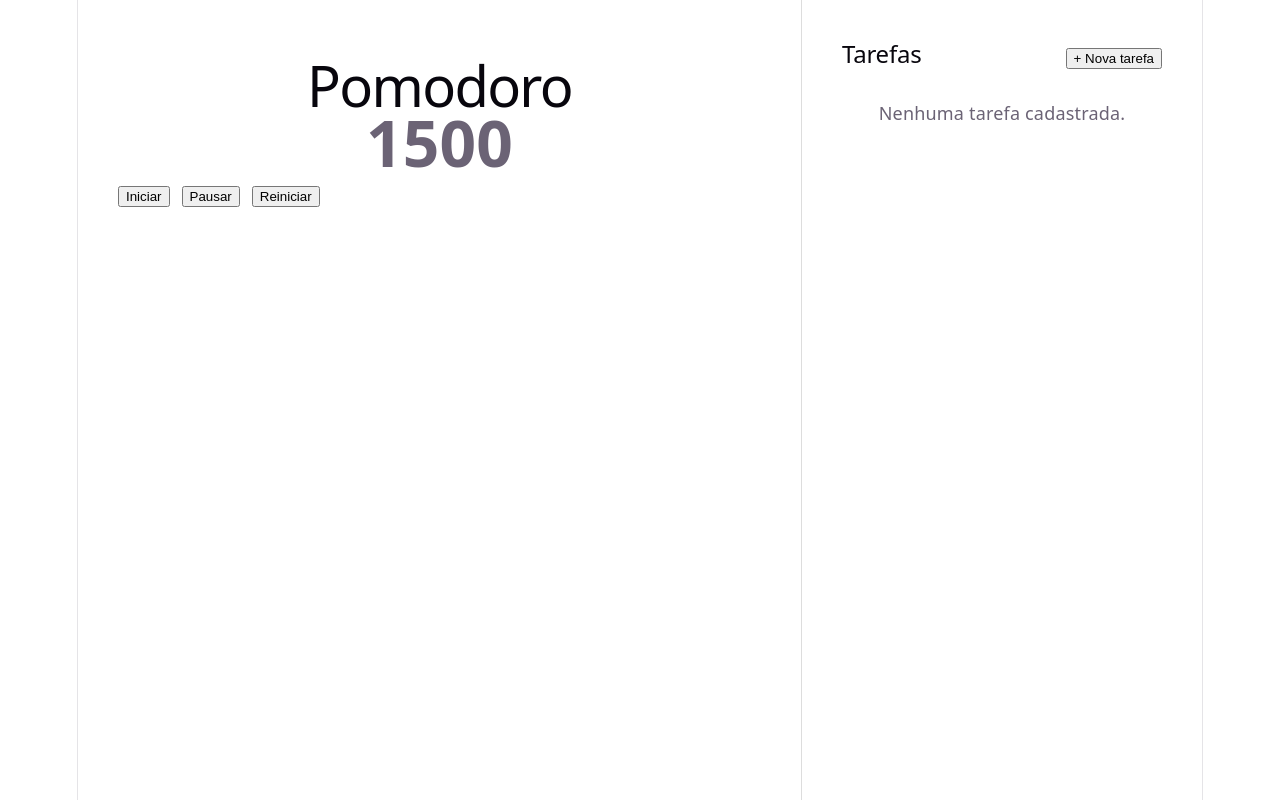
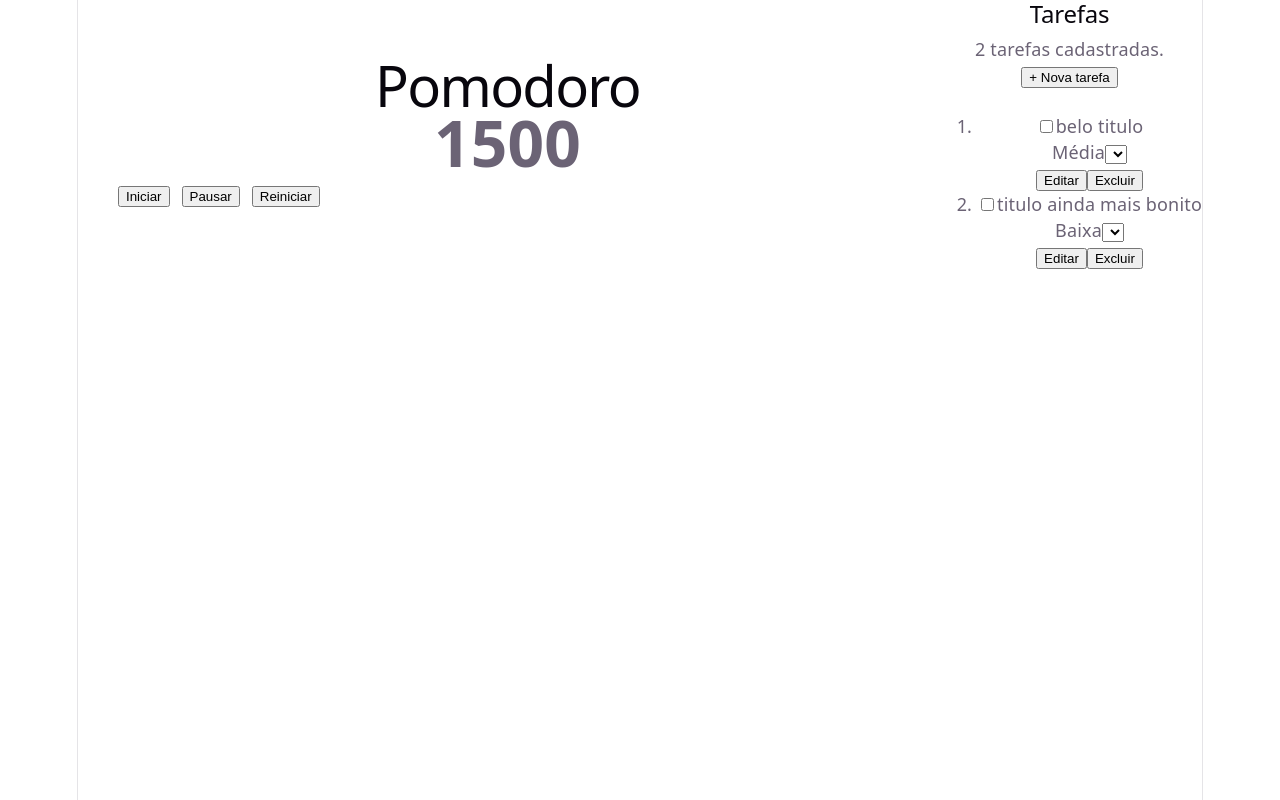
Before and after one commit to Pomodoro-web/Pomodoro, a React (Vite) app: page / in a window 1280 px wide. Built offline with nearby package versions, Linux system fonts and the light colour scheme.

Commit message:
Fundacao para Gestor de Tarefas

```diff
--- /dev/null
+++ b/src/componentes/Tarefas/Comum.ts
@@ -0,0 +1,88 @@
+
+// estados importantes para a tarefa
+export type EstadoTarefa = 'backlog' | 'todo' | 'emExecucao' | 'concluida' | 'cancelada';
+
+export function getTextoEquivalenteEstado(x: EstadoTarefa) : string {
+    switch (x) {
+        case 'todo':
+            return "Pendente.";
+        case 'backlog':
+            return "Incerta.";
+        case 'cancelada':
+            return "Cancelada!";
+        case 'concluida':
+            return "Concluída!"
+        default:
+            return "Em execução.";
+    }
+};
+
+export function getTextoEquivalentePrioridade(x: number) : string {
+    switch (x) {
+        case 0:
+            return "Baixa";
+        case 1:
+            return "Média"
+        default:
+            return "Alta";
+    }
+}
+
+export type Tarefa = {
+    id: number
+    titulo: string
+    estado: EstadoTarefa
+    prioridade: number
+    criadaEm: string
+    atualizadaEm: string
+};
+
+
+
+// nesse caso, o que o usuario deve infomrar para criar a tarefa
+export type FormularioTarefa = Pick<Tarefa, 'titulo' | 'estado' | 'prioridade'>;
+
+
+export const CHAVE_LS_TAREFAS = 'pomodoro.tarefas'
+export const CHAVE_LS_TAREFAS_CONTADOR = 'pomodoro.tarefas.contador'
+
+
+export const formularioInicial: FormularioTarefa = {
+    titulo: '',
+    estado: 'backlog',
+    prioridade: 1,
+};
+
+export function carregarTarefas(): Tarefa[] {
+
+    const dados = localStorage.getItem(CHAVE_LS_TAREFAS)
+    if (!dados) {
+        return []
+    }
+
+    return JSON.parse(dados);
+
+}
+
+export function salvarTarefas(tarefas: Tarefa[]): void {
+
+    localStorage.setItem(CHAVE_LS_TAREFAS, JSON.stringify(tarefas))
+
+}
+
+export function gerarIDUnico(): number {
+    // para garantir que seja unico mesmo, vamos ir salvando no localStorage tambem
+
+    const novoId = localStorage.getItem(CHAVE_LS_TAREFAS_CONTADOR);
+
+    if (novoId == null) {
+        localStorage.setItem(CHAVE_LS_TAREFAS_CONTADOR, "2");
+        return 1;
+    }
+
+    const idNum = Number.parseInt(novoId);
+    localStorage.setItem(CHAVE_LS_TAREFAS_CONTADOR, String(idNum + 1));
+
+    return idNum;
+
+}
--- /dev/null
+++ b/src/componentes/Tarefas/HeaderTarefas.tsx
@@ -0,0 +1,18 @@
+type Props = {
+    quantidade: number
+    criarTarefa: () => void
+}
+
+export default function HeaderTarefas(x: Props) {
+    return (
+        <header>
+            <div>
+                <h2>Tarefas</h2>
+                <p>{x.quantidade} tarefas cadastradas.</p>
+            </div>
+            <button onClick={x.criarTarefa}>
+                <span>+</span> Nova tarefa
+            </button>
+        </header>
+    )
+}
--- /dev/null
+++ b/src/componentes/Tarefas/ItemTarefa.tsx
@@ -0,0 +1,58 @@
+import {
+
+    getTextoEquivalenteEstado,
+    getTextoEquivalentePrioridade,
+    type EstadoTarefa,
+    type Tarefa
+
+} from "./Comum"
+
+type Props = {
+    tarefa: Tarefa
+    aoEditar: (tarefa: Tarefa) => void
+    aoExcluir: (tarefa: Tarefa) => void
+    aoAlterarEstado: (tarefa: Tarefa, estado: EstadoTarefa) => void
+}
+
+export function ItemTarefa(args: Props) {
+    return (
+        <li>
+
+            <div>
+
+                <label>
+                    <input
+                        type="checkbox"
+                        checked={args.tarefa.estado === 'concluida'}
+                        onChange={(evento) => args.aoAlterarEstado(args.tarefa, evento.target.checked ? 'concluida' : 'todo')}
+                    />
+                    <span className={args.tarefa.estado === 'concluida' ? 'texto-concluido' : ''}>{args.tarefa.titulo}</span>
+                </label>
+
+                <div>
+                    <span>
+                        {getTextoEquivalentePrioridade(args.tarefa.prioridade)}
+                    </span>
+
+                    <select
+                        value={args.tarefa.estado}
+                        onChange={(evento) => args.aoAlterarEstado(args.tarefa, evento.target.value as EstadoTarefa)}
+                    >
+                        {getTextoEquivalenteEstado(args.tarefa.estado)}
+                    </select>
+                </div>
+
+            </div>
+
+            <div>
+                <button onClick={() => args.aoEditar(args.tarefa)}>
+                    Editar
+                </button>
+                <button onClick={() => args.aoExcluir(args.tarefa)}>
+                    Excluir
+                </button>
+            </div>
+
+        </li>
+    )
+}
--- /dev/null
+++ b/src/componentes/Tarefas/ListaTarefas.tsx
@@ -0,0 +1,33 @@
+import type { EstadoTarefa, Tarefa } from "./Comum"
+import { ItemTarefa } from "./ItemTarefa"
+import SemTarefas from "./SemTarefas"
+
+type Props = {
+    tarefas: Tarefa[]
+    aoEditar: (tarefa: Tarefa) => void
+    aoExcluir: (tarefa: Tarefa) => void
+    aoAlterarEstado: (tarefa: Tarefa, estado: EstadoTarefa) => void
+}
+
+export default function ListaTarefas(x: Props) {
+
+    let componente = <SemTarefas></SemTarefas>;
+    if (x.tarefas.length > 0) {
+
+        const listaDeTarefas = x.tarefas.map((t) => (
+            <ItemTarefa
+                key={t.id}
+                tarefa={t}
+                aoEditar={x.aoEditar}
+                aoExcluir={x.aoExcluir}
+                aoAlterarEstado={x.aoAlterarEstado}
+            />
+        ));
+
+        componente = <ol className="lista-tarefas">{listaDeTarefas}</ol>
+
+    }
+
+    return (<div className="lista-tarefas-pai">{componente}</div>)
+
+}
--- a/src/componentes/Tarefas/PainelDeTarefas.tsx
+++ b/src/componentes/Tarefas/PainelDeTarefas.tsx
@@ -1,16 +1,62 @@
+import { ItemTarefa } from './ItemTarefa';
+import type { Tarefa, EstadoTarefa } from './Comum';
+import ListaTarefas from './ListaTarefas';
+import CabecalhoTarefas from './HeaderTarefas';
+
+
 function PainelDeTarefas() {
-  return (
-    <aside className="tarefas">
-      <div className="cabecalho-tarefas">
-        <h2>Tarefas</h2>
-        <button>+ Nova tarefa</button>
-      </div>
 
-      <div className="lista-tarefas">
-        <p>Nenhuma tarefa cadastrada.</p>
-      </div>
-    </aside>
-  )
+    function dummy(t: Tarefa): void { }
+
+    function dummy2(): void {}
+
+    let t: Tarefa;
+    t = {
+        id: 0,
+        titulo: 'belo titulo',
+        estado: 'emExecucao',
+        prioridade: 1,
+        criadaEm: '',
+        atualizadaEm: '',
+    };
+
+    let tt: Tarefa[] = [
+
+        {
+            id: 0,
+            titulo: 'belo titulo',
+            estado: 'emExecucao',
+            prioridade: 1,
+            criadaEm: '',
+            atualizadaEm: '',
+        },
+
+        {
+            id: 1,
+            titulo: 'titulo ainda mais bonito',
+            estado: 'cancelada',
+            prioridade: 0,
+            criadaEm: '',
+            atualizadaEm: '',
+        },
+
+    ];
+
+    let formularioAberto = false;
+
+    return (
+        <div id="tarefas">
+            <CabecalhoTarefas quantidade={tt.length} criarTarefa={dummy2} />
+            {formularioAberto && (<p>O formulario de criacao de tarefa esta aberto!!</p>)}
+            <ListaTarefas
+                tarefas={tt}
+                aoEditar={dummy}
+                aoExcluir={dummy}
+                aoAlterarEstado={dummy}
+            />
+        </div>
+    )
+
 }
 
 export default PainelDeTarefas
--- /dev/null
+++ b/src/componentes/Tarefas/SemTarefas.tsx
@@ -0,0 +1,18 @@
+import './tarefas.css'
+
+function SemTarefas() {
+
+    return (
+
+        <div id="sem-tarefas">
+
+            <span id="icone-tudo-feito">✓</span>
+            <h2>Nenhuma tarefa cadastrada.</h2>
+            <span>Adicione uma tarefa para a ser feita.</span>
+
+        </div>
+    );
+
+}
+
+export default SemTarefas;
```
Also changed, not shown: src/componentes/Tarefas/tarefas.css (added), 1 other file (tests, documents, lock files or other folders).
